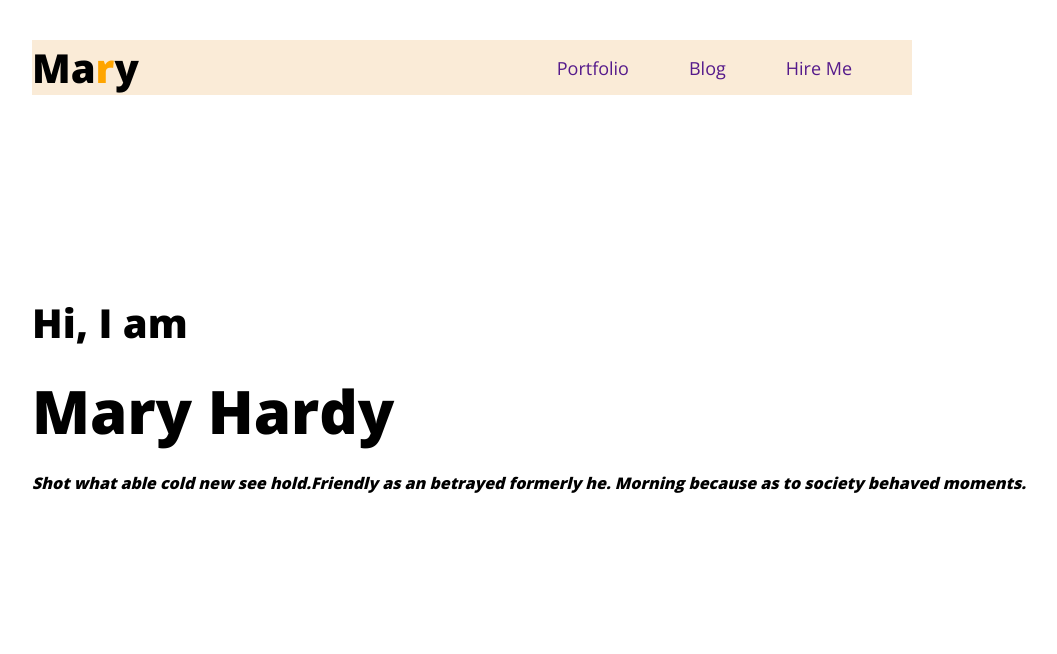
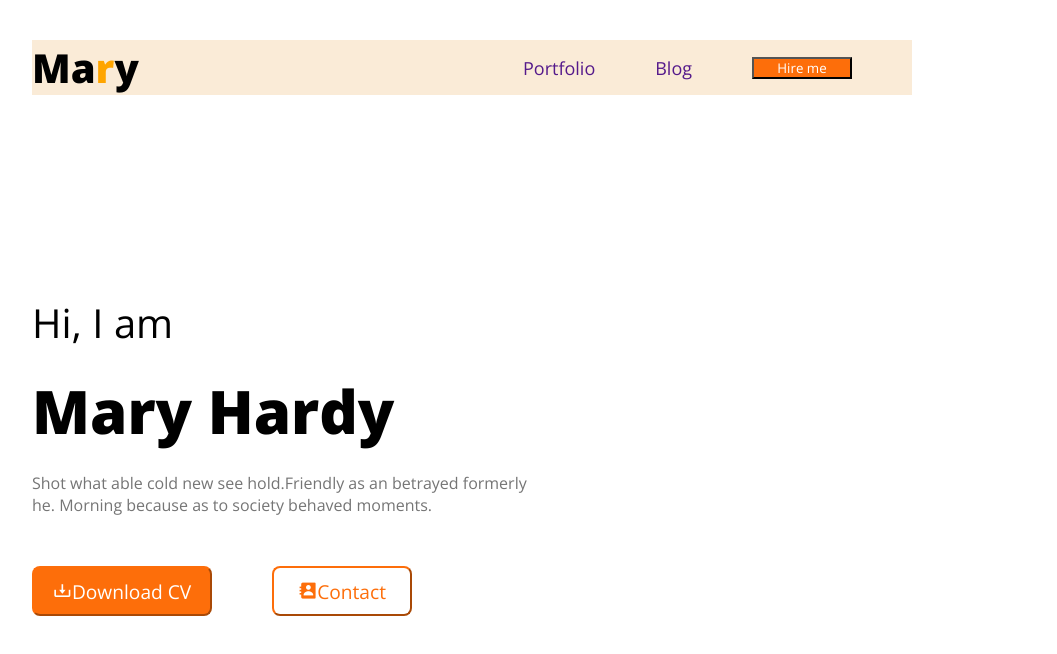
Before and after one commit to aseerjawad/Hardy-portfolio, a plain HTML site: page index.html in a window 1280 px wide. Shown: the whole page, without its empty margins (168-1225 px from the left). Drawn offline with nearby package versions, Linux system fonts and the light colour scheme.

```diff
--- a/index.html
+++ b/index.html
@@ -5,7 +5,19 @@
     <meta http-equiv="X-UA-Compatible" content="IE=edge" />
     <meta name="viewport" content="width=device-width, initial-scale=1.0" />
     <title>Hardy-portfolio</title>
-    <link rel="stylesheet" href="style.css" />
+    <link rel="stylesheet" href="styles/navbar.css" />
+    <link rel="stylesheet" href="styles/intro.css" />
+    <link rel="preconnect" href="https://fonts.googleapis.com" />
+    <link rel="preconnect" href="https://fonts.gstatic.com" crossorigin />
+    <link
+      href="https://fonts.googleapis.com/css2?family=Open+Sans:wght@300;600&display=swap"
+      rel="stylesheet"
+    />
+
+    <link
+      href="https://unpkg.com/boxicons@2.1.4/css/boxicons.min.css"
+      rel="stylesheet"
+    />
   </head>
   <body>
     <header>
@@ -20,18 +32,31 @@
           <ul>
             <li><a href="">Portfolio</a></li>
             <li><a href="">Blog</a></li>
-            <li><a class="hire_me" href="">Hire Me</a></li>
+            <li><button class="Hire_me">Hire me</button></li>
           </ul>
         </div>
       </nav>
       <div class="introduction">
         <div class="name_about">
-          <h3 style="font-size: 40px; margin-bottom: 20px">Hi, I am</h3>
+          <h3 style="font-size: 40px; margin-bottom: 20px; font-weight: 300">
+            Hi, I am
+          </h3>
           <h1 style="font-size: 60px; margin-bottom: 20px">Mary Hardy</h1>
-          <h4 style="font-style: italic">
+          <h4 style="font-weight: normal; color: #757575">
             Shot what able cold new see hold.Friendly as an betrayed formerly
+            <br />
             he. Morning because as to society behaved moments.
           </h4>
+        </div>
+        <div class="cv_contact">
+          <div class="cv">
+            <button class="Download">
+              <i class="bx bx-download"></i>Download CV
+            </button>
+          </div>
+          <div class="contact">
+            <button><i class="bx bxs-contact"></i>Contact</button>
+          </div>
         </div>
       </div>
     </header>
--- /dev/null
+++ b/styles/intro.css
@@ -0,0 +1,43 @@
+/* Intro sec starts*/
+
+
+
+.introduction{
+    margin-left: 200px;
+    margin-top: 200px;
+}
+
+.introduction > .name_about > h4{
+    /* background-color: aqua; */
+}
+
+.cv_contact{
+    display: flex;
+}
+.cv , .contact{
+    margin-right: 60px;
+    margin-top: 50px;
+}
+
+
+.Download{
+    text-decoration: none;
+    color: white;
+    background-color: #FD6E0A;
+    height: 50px;
+    width: 180px;
+    border-radius: 8px;
+    font-size: larger;
+    border-color:#FD6E0A ;
+
+}
+.contact > button{
+    text-decoration: none;
+    font-size: larger;
+    height: 50px;
+    width: 140px;
+    border-radius: 8px;
+    background-color: white;
+    color:#FD6E0A ;
+    border-color:#FD6E0A ;
+}
--- a/style.css
+++ b/styles/navbar.css
@@ -1,5 +1,4 @@
 @import url('https://fonts.googleapis.com/css2?family=Open+Sans:wght@800&display=swap');
-@import url('https://fonts.googleapis.com/css2?family=Open+Sans:wght@300;800&display=swap');
 
 
 *{
@@ -18,7 +17,7 @@ nav{
 }
 .nav_bar{
     /* background-color: aqua; */
-    display: flex;
+    display:flex;
     justify-content: center;
     align-items: center;
 }
@@ -26,10 +25,17 @@ nav{
 .nav_bar > ul{
     display: flex;
 }
+.Hire_me{
+    background-color: #FD6E0A;
+    color: white;
+    width: 100px;
+    height: max-content;
+}
 
 .nav_bar > ul >li{
     list-style: none;
     margin-right: 60px;
+    font-weight: 00;
 
 }
 
@@ -41,9 +47,3 @@ nav{
 }
 
 /* end of navbar */
-/* Intro sec starts*/
-
-.introduction{
-    margin-left: 200px;
-    margin-top: 200px;
-}
```
